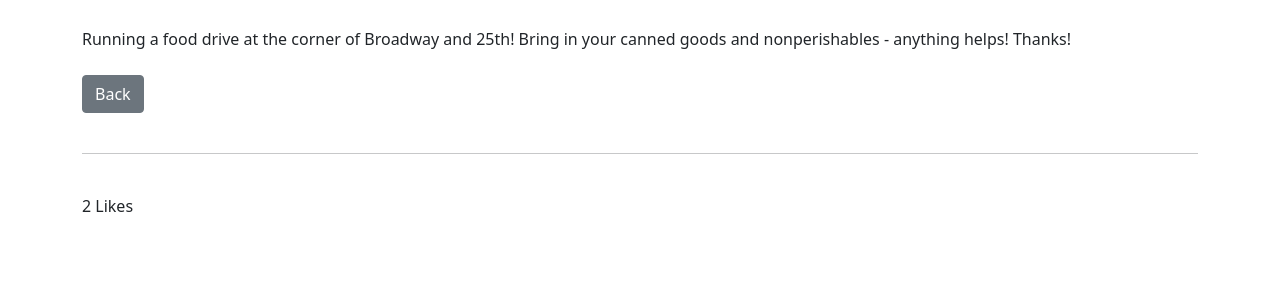
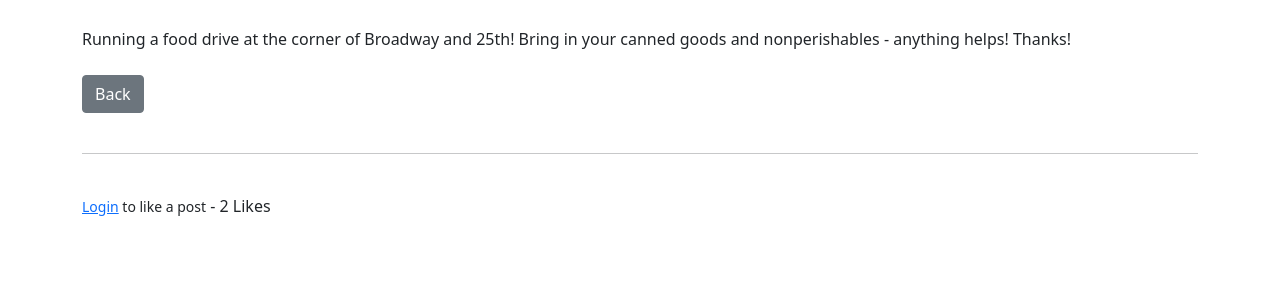
Before and after one commit to nnishanth62/Backyard, a Django app: page /post/1 in a window 1280 px wide. Shown: the part 190-490 px from the top of the page. Run offline with Django 3.2, Linux system fonts and the light colour scheme; data comes from the database, SQL or seed files in the repository; both versions use the stored data as it was after the commit.

Commit message:
Added Unlike Button

```diff
--- a/backyard/blog/templates/post_detail.html
+++ b/backyard/blog/templates/post_detail.html
@@ -26,11 +26,24 @@
 <hr>
 <br/>
 
-{% if user.is_authenticated %}
+
 <form action="{% url 'like_post' post.pk %}" method = "POST">
     {% csrf_token %}
-    <button type="submit", name = "post_id", value = "{{ post.id }}", class = "btn btn-primary btn-sm">Like</button> -
-    {% endif %} {{ total_likes }} Like{{ total_likes | pluralize}}
+
+    {% if user.is_authenticated %}
+
+        {% if liked %}
+            <button type="submit", name = "post_id", value = "{{ post.id }}", class = "btn btn-danger btn-sm"> Unlike</button>
+        {% else %}
+            <button type="submit", name = "post_id", value = "{{ post.id }}", class = "btn btn-primary btn-sm">Like</button>
+
+        {% endif %}
+    {% else %}
+    <small> <a href="{% url 'login' %}">Login</a> to like a post</small>
+
+    {% endif %}
+
+    -  {{ total_likes }} Like{{ total_likes | pluralize}}
 </form>
 
 {% endblock %}
--- a/backyard/blog/views.py
+++ b/backyard/blog/views.py
@@ -12,7 +12,14 @@ def home(request):
 
 def LikeView(request, pk):
     post = get_object_or_404(Post, id=request.POST.get('post_id'))
-    post.likes.add(request.user)
+    liked = False
+    if post.likes.filter(id = request.user.id).exists(): #if a like already exists remove it
+        post.likes.remove(request.user)
+        liked = False
+    else:
+        post.likes.add(request.user) #if a like doesn't exist add it
+        liked = True
+
     return HttpResponseRedirect(reverse('post_detail', args=[str(pk)]))
     #if user.is_authenticated:
     #   return HttpResponseRedirect(reverse('register'))
@@ -48,10 +55,17 @@ class PostDetailView(DetailView):
     def get_context_data(self, *args, **kwargs):
         cat_menu = Category.objects.all()
         context = super(PostDetailView, self).get_context_data(*args, **kwargs)
+
         post = get_object_or_404(Post, id=self.kwargs['pk'])
         total_likes = post.total_likes()
+
+        liked = False
+        if post.likes.filter(id=self.request.user.id).exists():
+            liked = True
+
         context["cat_menu"] = cat_menu
         context["total_likes"] = total_likes
+        context["liked"] = liked
         return context
 
 
```
Also changed, not shown: backyard/db.sqlite3.
